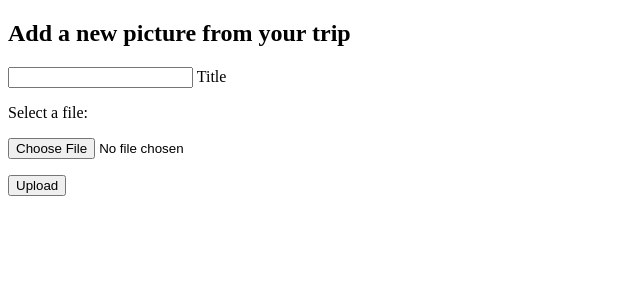
After one commit to twymer/travel-photos, a Django app: page /photos/new/ in a window 1280 px wide. The commit adds this page. Shown: the top 300 px of the page, without its empty margins (0-640 px from the left). Run offline with Django 3.2, Linux system fonts and the light colour scheme.

Commit message:
Photo upload/index updates

```diff
--- a/photos/forms.py
+++ b/photos/forms.py
@@ -1,6 +1,7 @@
 from django import forms
 
 class PhotoForm(forms.Form):
+    title = forms.CharField(max_length=50)
     image = forms.ImageField(
         label='Select a file'
     )
--- a/photos/models.py
+++ b/photos/models.py
@@ -1,5 +1,6 @@
 from django.db import models
 
 class Photo(models.Model):
+    title = models.CharField(max_length=50)
+    image = models.ImageField(upload_to='images')
     description = models.CharField(max_length=200)
-    image = models.ImageField(upload_to='images')
--- /dev/null
+++ b/photos/templates/base.html
@@ -0,0 +1,14 @@
+<!DOCTYPE html>
+<html>
+  <head>
+    <meta charset="utf-8">
+    <title>
+      {% block title %}
+      Travel Photos
+      {% endblock %}
+    </title>
+  </head>
+  <body>
+    {% block body %}{% endblock %}
+  </body>
+</html>
--- /dev/null
+++ b/photos/templates/photos/new.html
@@ -0,0 +1,19 @@
+{% extends 'base.html' %}
+
+{% block body %}
+  <h2>Add a new picture from your trip</h2>
+  <form action="{% url 'photos:new' %}" method="post" enctype="multipart/form-data">
+    {% csrf_token %}
+
+    <input type="textbox" name="title" id="title" />
+    <label for="title">Title</label><br />
+
+    <p>{{ form.non_field_errors }}</p>
+    <p>{{ form.image.label_tag }}</p>
+    <p>
+      {{ form.image.errors }}
+      {{ form.image }}
+    </p>
+    <p><input type="submit" value="Upload" /></p>
+  </form>
+{% endblock %}
--- a/photos/urls.py
+++ b/photos/urls.py
@@ -3,5 +3,6 @@ from django.conf.urls import patterns, include, url
 from photos import views
 
 urlpatterns = patterns('',
-    url(r'^$', views.index, name='index')
+    url(r'^$', views.index, name='index'),
+    url(r'^new/$', views.new, name='new'),
 )
--- a/photos/views.py
+++ b/photos/views.py
@@ -8,20 +8,29 @@ from photos.models import Photo
 from photos.forms import PhotoForm
 
 def index(request):
+    photos = Photo.objects.all()
+
+    return render_to_response(
+        'photos/index.html',
+        {'photos': photos},
+        context_instance=RequestContext(request)
+    )
+
+def new(request):
     if request.method == 'POST':
         form = PhotoForm(request.POST, request.FILES)
         if form.is_valid():
-            photo = Photo(image = request.FILES['image'])
+            photo = Photo(
+                title = form.cleaned_data['title'],
+                image = request.FILES['image'])
             photo.save()
 
             return HttpResponseRedirect(reverse('photos:index'))
     else:
         form = PhotoForm()
 
-    photos = Photo.objects.all()
-
     return render_to_response(
-        'photos/index.html',
-        {'photos': photos, 'form': form},
+        'photos/new.html',
+        {'form': form},
         context_instance=RequestContext(request)
     )
```
Also changed, not shown: photos/templates/photos/index.html (+6 -20 lines), photos/migrations/0002_auto__add_field_photo_title__chg_field_photo_image.py (added).
